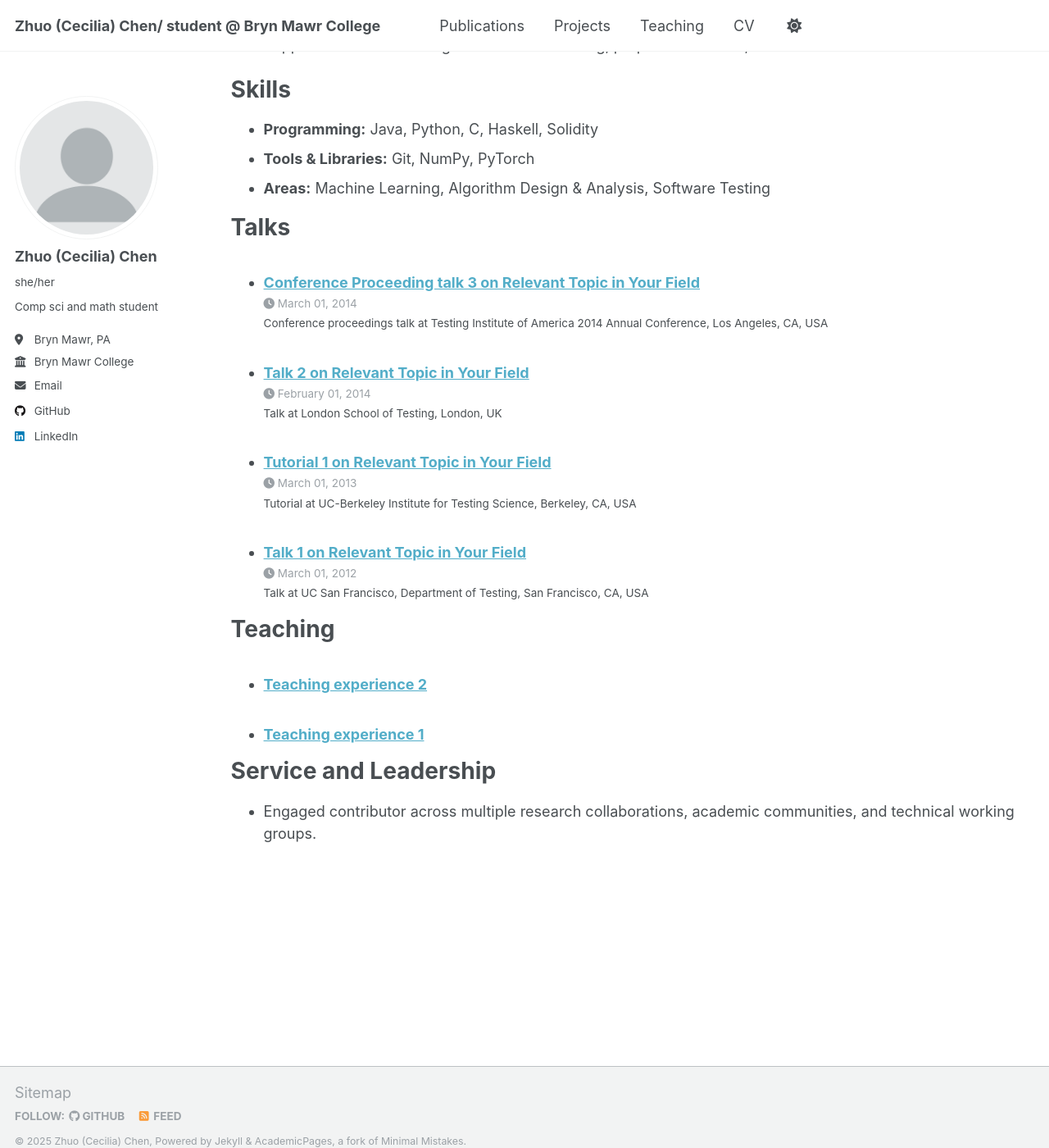
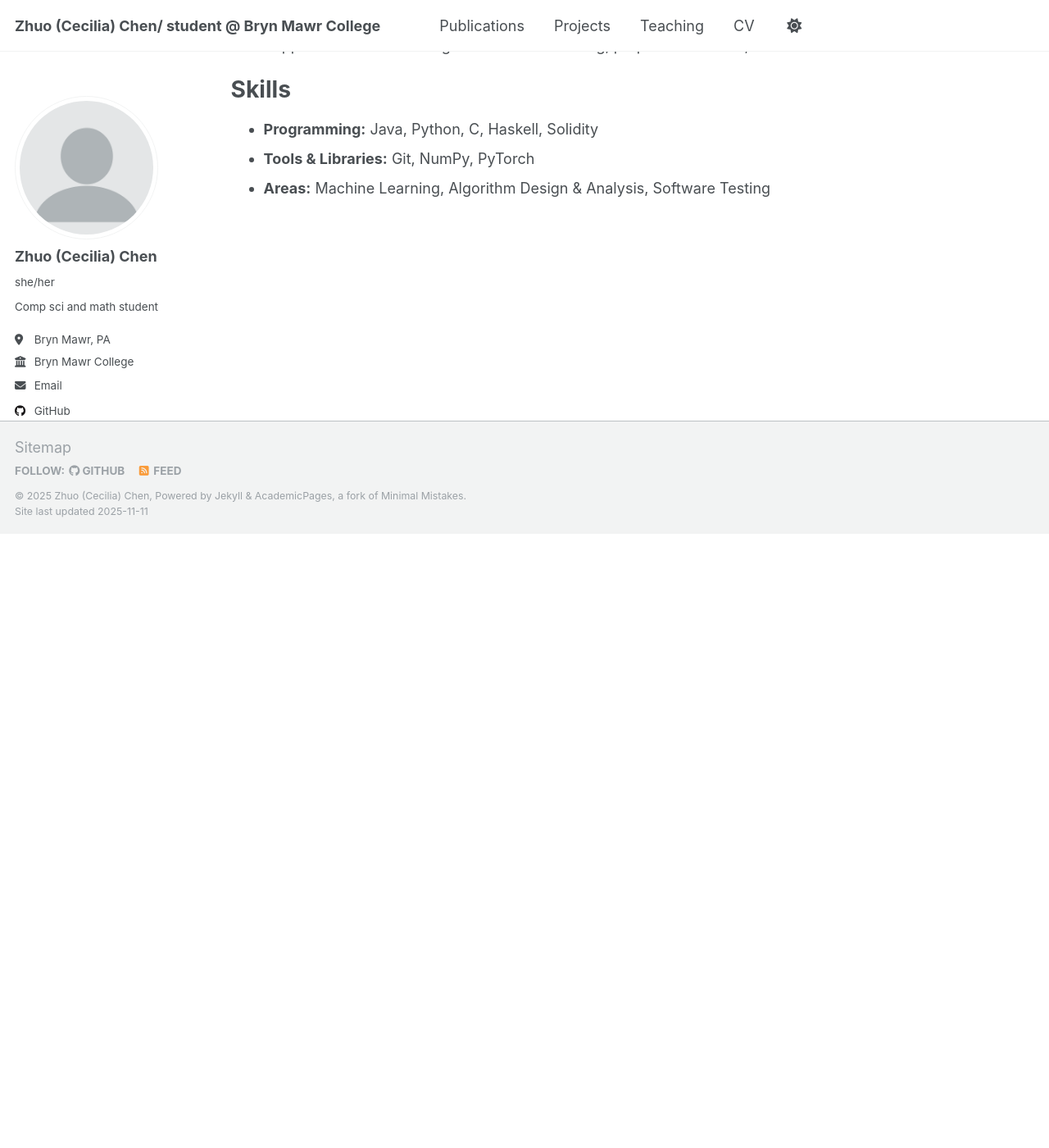
Before and after one commit to Cecilia7717/Cecilia7717.github.io, a Jekyll site: the page built from _pages/cv.md, in a window 1280 px wide and 1400 px high, scrolled down 1800 px. Shown: the whole window at 82% size. Built offline with Jekyll 4.4.1, drawn with Linux system fonts in a browser that asks for light colours; after the commit the page ends 2451 px from its top, so only the background shows below that.

Commit message:
Update cv.md

```diff
--- a/_pages/cv.md
+++ b/_pages/cv.md
@@ -70,19 +70,3 @@ Skills
 * **Programming:** Java, Python, C, Haskell, Solidity
 * **Tools & Libraries:** Git, NumPy, PyTorch
 * **Areas:** Machine Learning, Algorithm Design & Analysis, Software Testing
-
-Talks
-======
-<ul>{% for post in site.talks reversed %}
-  {% include archive-single-talk-cv.html %}
-{% endfor %}</ul>
-
-Teaching
-======
-<ul>{% for post in site.teaching reversed %}
-  {% include archive-single-cv.html %}
-{% endfor %}</ul>
-
-Service and Leadership
-======
-* Engaged contributor across multiple research collaborations, academic communities, and technical working groups.
```
